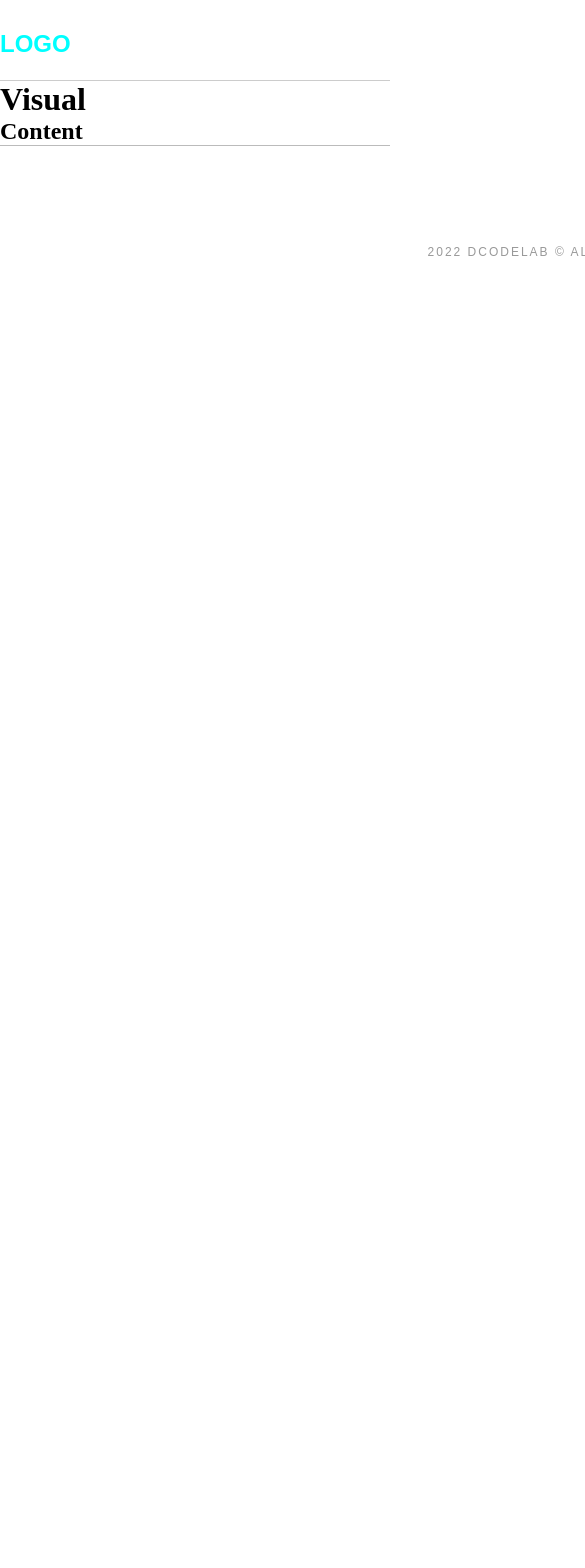
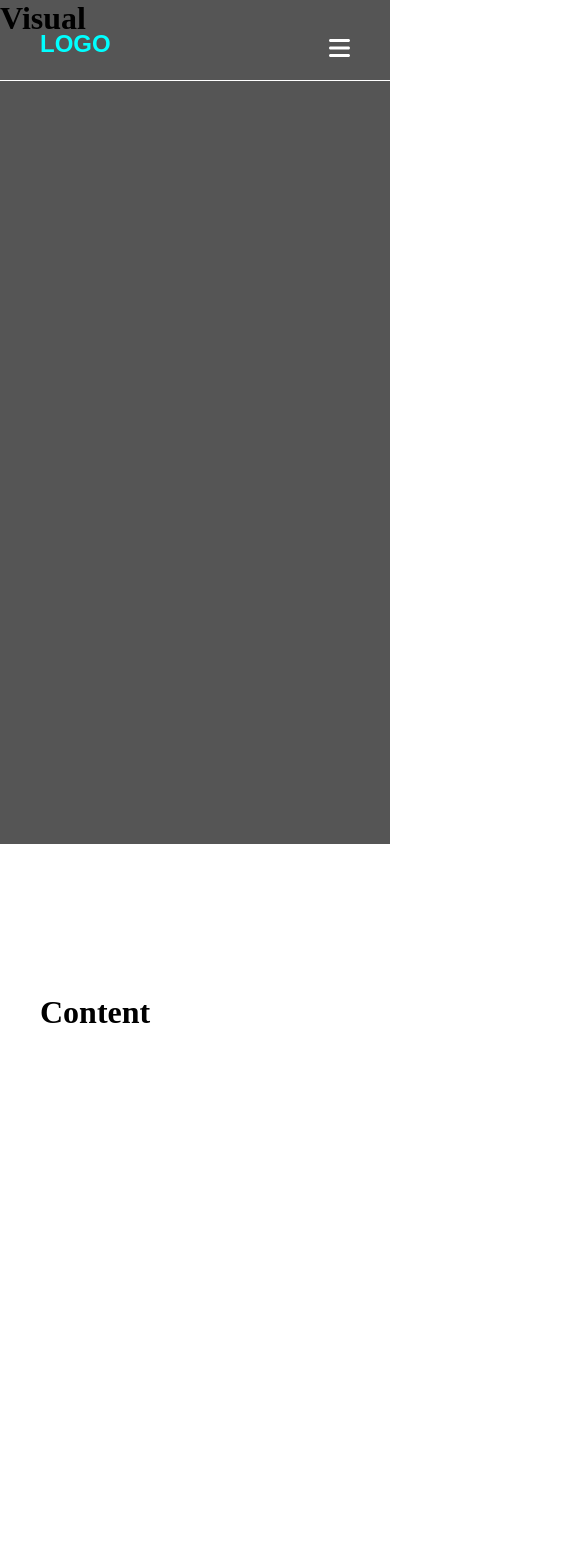
Before and after one commit to myJasClass/react_pf0429, a React (Create React App) app: page / in a window 390 px wide. Shown: the top 1568 px of the page, 585 px wide, since content can reach past the window. Before the commit the page ends 844 px from the top, so only its background shows below. Built offline with nearby package versions, Linux system fonts and the light colour scheme.

Commit message:
서브레이아웃 반응형

```diff
--- a/src/components/common/Header.js
+++ b/src/components/common/Header.js
@@ -1,5 +1,7 @@
 import React from 'react'
 import { NavLink } from 'react-router-dom';
+import { FontAwesomeIcon } from '@fortawesome/react-fontawesome';
+import { faBars } from '@fortawesome/free-solid-svg-icons';
 
 function Header(props) {
     const active = { color: 'aqua' }
@@ -22,6 +24,8 @@
                             Youtube
                         </NavLink></li>
                 </ul>
+
+                <FontAwesomeIcon icon={faBars} />
             </div>
         </header>
     )
--- a/src/components/main/Content.js
+++ b/src/components/main/Content.js
@@ -2,9 +2,9 @@
 
 function Content() {
     return (
-        <section>
+        <main>
             <h1>Content</h1>
-        </section>
+        </main>
     )
 }
 
--- a/src/components/main/Visual.js
+++ b/src/components/main/Visual.js
@@ -1,8 +1,8 @@
-import React from 'react'
+import React from 'react';
 
 function Visual() {
     return (
-        <figure>
+        <figure id="visual">
             <h1>Visual</h1>
         </figure>
     )
--- a/src/scss/common/_footer.scss
+++ b/src/scss/common/_footer.scss
@@ -14,3 +14,12 @@
         }
     }
 }
+
+@media screen and (max-width:$tablet){
+    footer{
+        .inner{
+            width: 100%;
+            padding: 0 40px;
+        }
+    }
+}
--- a/src/scss/common/_header.scss
+++ b/src/scss/common/_header.scss
@@ -1,7 +1,5 @@
 header{
     width: 100%;
-
-
 
     .inner{
         width: 1180px; height: 80px;
@@ -29,6 +27,13 @@
             }
         }
 
+        .fa-bars{
+            font-size: 24px;
+            position: absolute;
+            bottom: 20px;
+            right: 40px;
+            display: none;
+        }
     }
 
     &.sub{
@@ -41,19 +46,43 @@
             #gnb li a{
                 color: #fff;
             }
+            .fa-bars{ color: #fff; }
         }
     }
     &.main{
-        background: #fff;
-        border-bottom: 1px solid #ccc;
+        background: transparent;
+        border-bottom: 1px solid #fff;
+        position: absolute;
+        top: 0; left: 0;
+        z-index: 2;
 
         .inner{
             h1 a{
-                color: #555;
+                color: #fff;
             }
             #gnb li a{
-                color: #555;
+                color: #fff;
             }
+            .fa-bars{ color: #fff; }
+
         }
     }
 }
+
+
+@media screen and (max-width:$tablet){
+    header{
+        .inner{
+            width: 100%;
+
+            h1{
+                 left: 40px;
+            }
+            #gnb{
+               display: none;
+            }
+            .fa-bars{ display: block; }
+
+        }
+    }
+}
--- a/src/scss/common/_layout.scss
+++ b/src/scss/common/_layout.scss
@@ -14,3 +14,13 @@
         }
     }
 }
+
+@media screen and (max-width:$tablet){
+    .content{
+        .inner{
+            width: 100%;
+            padding: 0 40px;
+
+        }
+    }
+}
--- a/src/scss/main/_content.scss
+++ b/src/scss/main/_content.scss
@@ -0,0 +1,12 @@
+main{
+    width: 1180px;
+    min-height: 500px;
+    margin: 150px auto;
+}
+
+@media screen and (max-width:$tablet){
+    main{
+        width: 100%;
+        padding: 0 40px;
+    }
+}
--- a/src/scss/main/_visual.scss
+++ b/src/scss/main/_visual.scss
@@ -0,0 +1,5 @@
+#visual{
+    width: 100%; height: 100vh; background: #555;
+    position: relative;
+    z-index: 1;
+}
--- a/src/scss/style.scss
+++ b/src/scss/style.scss
@@ -1,3 +1,6 @@
+$tablet :1179px;
+$mobile:539px;
+
 //common
 @import './common/reset';
 @import './common/header';
```
